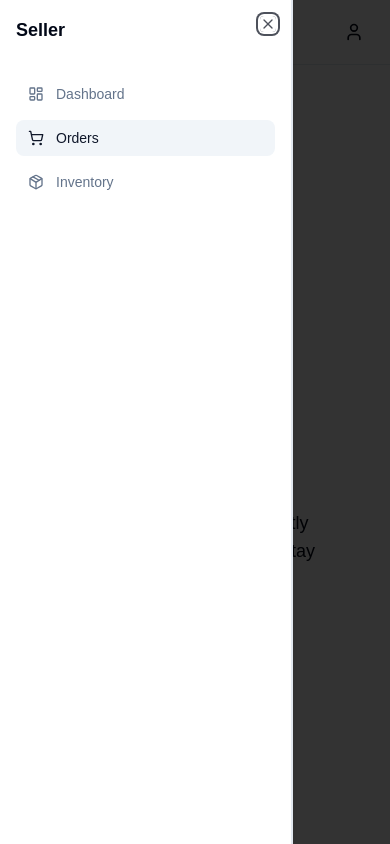
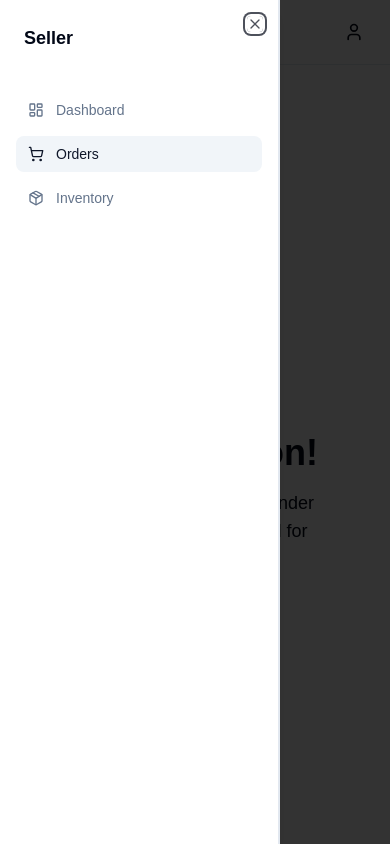
Before and after one commit to xStaked/magiclog-front, a Next.js app: page /seller/orders in a window 390 px wide. Both pictures are taken after a click on the button "Toggle Sidebar". Built offline with nearby package versions, Linux system fonts and the light colour scheme; no server answers.

Commit message:
style: mobile sidebar

```diff
--- a/components/seller/sidebar.tsx
+++ b/components/seller/sidebar.tsx
@@ -18,30 +18,49 @@ export function Sidebar() {
   const [open, setOpen] = useState(false);
   const pathname = usePathname();
 
+  const handleOpenSidebar = () => {
+    setOpen(false);
+  };
+
   return (
+    <>
       <Sheet open={open} onOpenChange={setOpen}>
         <SheetTrigger asChild>
-        <Button variant="outline" size="icon" className="md:hidden">
+          <Button
+            variant="outline"
+            size="icon"
+            className="fixed top-20 left-4 z-40 md:hidden"
+          >
             <Menu className="h-6 w-6" />
             <span className="sr-only">Toggle Sidebar</span>
           </Button>
         </SheetTrigger>
-      <SheetContent side="left" className="p-0">
-        <SidebarContent pathname={pathname} />
+        <SheetContent side="left" className="p-0 w-[280px]">
+          <SidebarContent
+            pathname={pathname}
+            handleOpenSidebar={handleOpenSidebar}
+          />
         </SheetContent>
+      </Sheet>
 
       <div className="hidden md:flex">
         <SidebarContent pathname={pathname} />
       </div>
-    </Sheet>
+    </>
   );
 }
 
-function SidebarContent({ pathname }: { pathname: string }) {
+function SidebarContent({
+  pathname,
+  handleOpenSidebar,
+}: {
+  pathname: string;
+  handleOpenSidebar?: () => void;
+}) {
   return (
     <div className="flex h-full flex-col border-r bg-background">
-      <div className="p-4">
-        <h2 className="text-lg font-semibold"> Seller</h2>
+      <div className="p-6">
+        <h2 className="text-lg font-semibold">Seller</h2>
       </div>
       <ScrollArea className="flex-1">
         <nav className="flex flex-col gap-2 p-4">
@@ -54,6 +73,7 @@ function SidebarContent({ pathname }: { pathname: string }) {
                   ? "bg-secondary text-secondary-foreground"
                   : "text-muted-foreground hover:bg-secondary hover:text-secondary-foreground"
               }`}
+              onClick={handleOpenSidebar}
             >
               <item.icon className="h-4 w-4" />
               {item.name}
--- a/lib/filterProducts.ts
+++ b/lib/filterProducts.ts
@@ -34,7 +34,6 @@ function filterBySellers(
   );
 }
 
-// Combinar los filtros según el contexto
 export function filterProducts(
   products: (Product | AdminProduct)[],
   searchFilter: string,
@@ -44,7 +43,6 @@ export function filterProducts(
   let filteredProducts = filterByNameOrSKU(products, searchFilter);
   filteredProducts = filterByPrice(filteredProducts, priceRange);
 
-  // Solo aplicar filtro de sellers si hay alguno seleccionado
   if (selectedSellers.length > 0) {
     filteredProducts = filterBySellers(filteredProducts, selectedSellers);
   }
```
Lines whose indentation alone changed are shown as unchanged.
